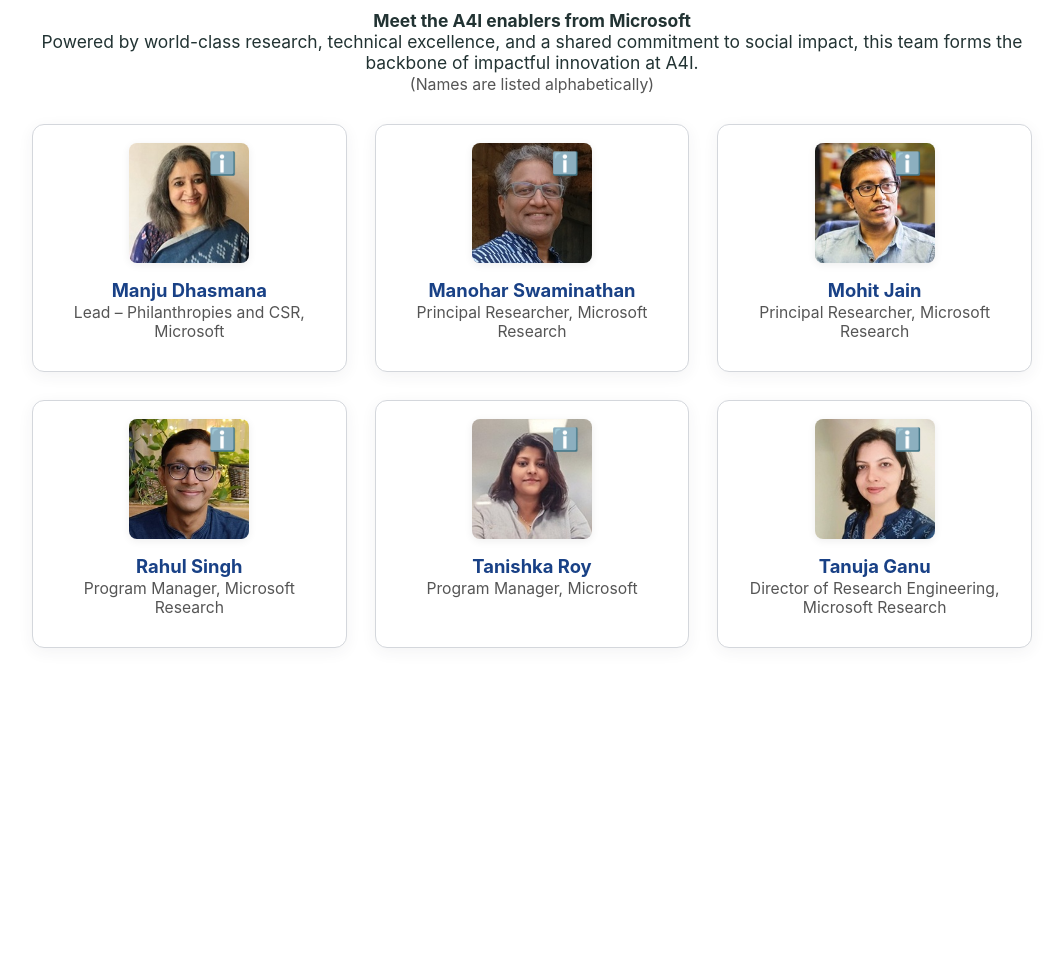
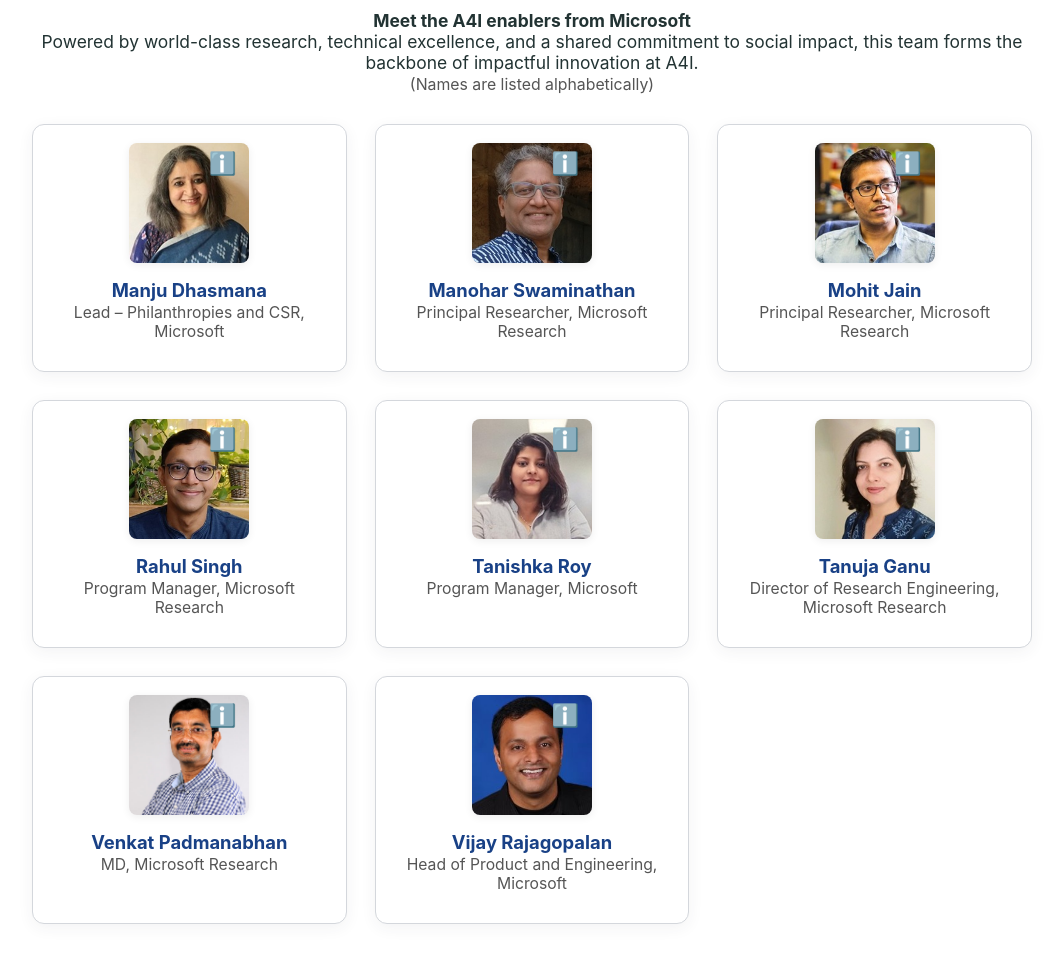
Before and after one commit to a4i-test-website/a4i-test-website, a plain HTML site: page microsoft-team.html in a window 1280 px wide. Shown: the part 91-1054 px from the top of the page, without its empty margins (108-1171 px from the left). Before the commit the page ends 800 px from the top, so only its background shows below. Drawn offline with Linux system fonts and the light colour scheme.

Commit message:
Added members to Microsoft team

```diff
--- a/microsoft-team.html
+++ b/microsoft-team.html
@@ -109,6 +109,38 @@
           Content to be updated
         </div>
       </div>
+       <!-- Venkat Padmanabhan -->
+      <div class="member" style="border:1.5px solid #d4d7dc; padding:18px 14px 22px 14px; border-radius:12px; position:relative; box-shadow:0 4px 16px 0 rgba(50,50,70,0.06); background:#fff;">
+        <div style="position:relative; width:120px; height:120px; margin:0 auto 16px auto;">
+          <img src="./Images/our-team-images/Venkat.jpg" alt="Venkat Padmanabhan"
+               style="width:120px; height:120px; object-fit:cover; border-radius:8px; display:block; box-shadow:0 2px 8px rgba(0,0,0,0.07);" />
+          <button class="info-btn" aria-label="Show profile"
+                  style="position:absolute; top:7px; right:7px; background:none; border:none; font-size:1.38em; cursor:pointer; z-index:2; color:#4981a1;">ℹ️</button>
+        </div>
+        <div style="text-align:center;">
+          <a href="#" style="font-weight:700; color:#194186; text-decoration:none; font-size:1.15rem; display:inline-block; margin-bottom:2px;">Venkat Padmanabhan</a>
+          <div style="font-size:0.98rem; color:#555; margin-bottom:8px;">MD, Microsoft Research</div>
+        </div>
+        <div class="profile-detail" style="display:none; margin-top:10px; font-size:0.98rem; color:#212; background:#f7fafb; border-radius:8px; padding:16px 13px 12px 13px; text-align:left;">
+          Content to be updated
+        </div>
+      </div>
+       <!-- Vijay Rajagopalan -->
+      <div class="member" style="border:1.5px solid #d4d7dc; padding:18px 14px 22px 14px; border-radius:12px; position:relative; box-shadow:0 4px 16px 0 rgba(50,50,70,0.06); background:#fff;">
+        <div style="position:relative; width:120px; height:120px; margin:0 auto 16px auto;">
+          <img src="./Images/our-team-images/Vijay.jpg" alt="Vijay Rajagopalan"
+               style="width:120px; height:120px; object-fit:cover; border-radius:8px; display:block; box-shadow:0 2px 8px rgba(0,0,0,0.07);" />
+          <button class="info-btn" aria-label="Show profile"
+                  style="position:absolute; top:7px; right:7px; background:none; border:none; font-size:1.38em; cursor:pointer; z-index:2; color:#4981a1;">ℹ️</button>
+        </div>
+        <div style="text-align:center;">
+          <a href="#" style="font-weight:700; color:#194186; text-decoration:none; font-size:1.15rem; display:inline-block; margin-bottom:2px;">Vijay Rajagopalan</a>
+          <div style="font-size:0.98rem; color:#555; margin-bottom:8px;">Head of Product and Engineering, Microsoft</div>
+        </div>
+        <div class="profile-detail" style="display:none; margin-top:10px; font-size:0.98rem; color:#212; background:#f7fafb; border-radius:8px; padding:16px 13px 12px 13px; text-align:left;">
+          Content to be updated
+        </div>
+      </div>
     </div>
   </section>
 </div>
```
Also changed, not shown: committees.html (+5 -5 lines), Images/our-team-images/Venkat.jpg (added), Images/our-team-images/Vijay.jpg (added), 2 other files.
